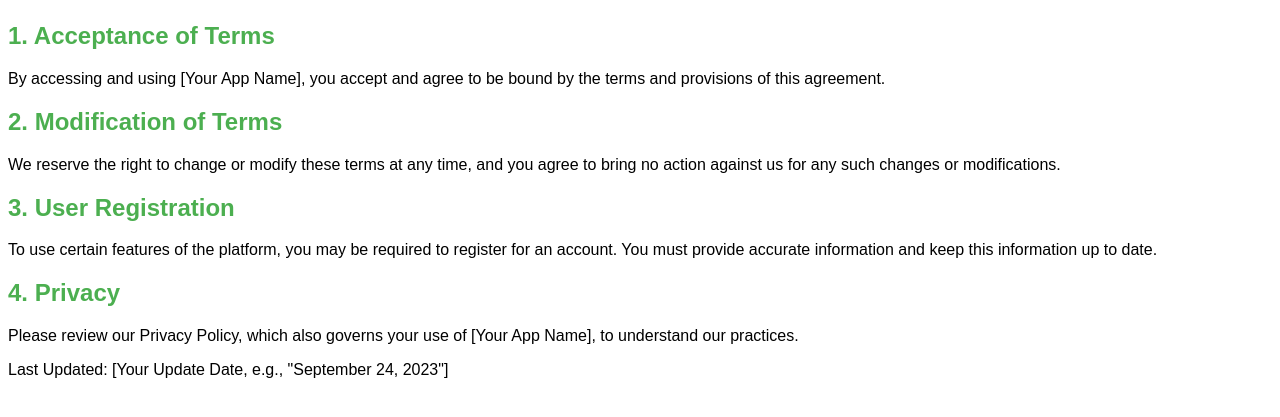
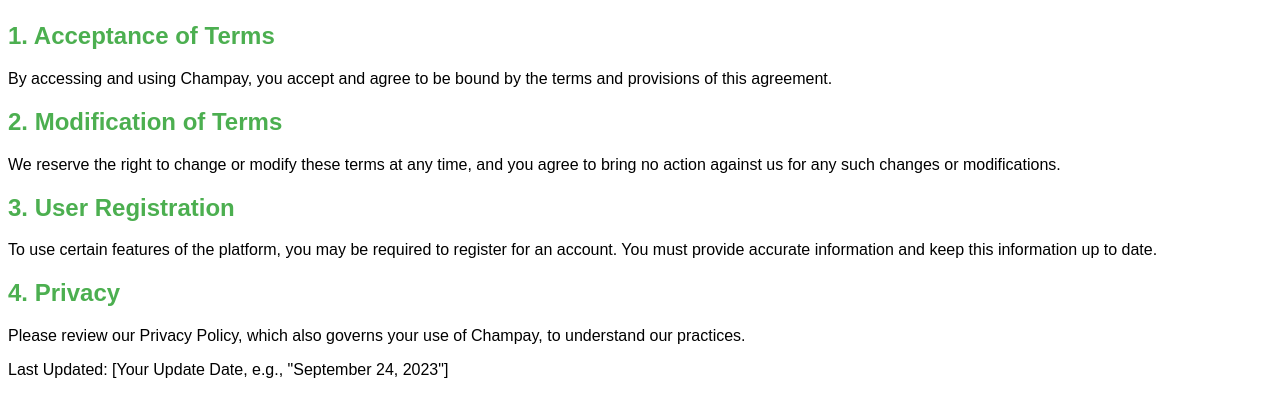
Before and after one commit to ayael01/champay, a Flask app: page /terms_of_service in a window 1280 px wide. Shown: the part 58-475 px from the top of the page. Run offline with Flask 3, Linux system fonts and the light colour scheme.

Commit message:
Terms of service

```diff
--- a/templates/terms_of_service.html
+++ b/templates/terms_of_service.html
@@ -40,7 +40,7 @@
 <section>
     <h2>1. Acceptance of Terms</h2>
     <p>
-        By accessing and using [Your App Name], you accept and agree to be bound by the terms and provisions of this agreement.
+        By accessing and using Champay, you accept and agree to be bound by the terms and provisions of this agreement.
     </p>
 </section>
 
@@ -61,7 +61,7 @@
 <section>
     <h2>4. Privacy</h2>
     <p>
-        Please review our Privacy Policy, which also governs your use of [Your App Name], to understand our practices.
+        Please review our Privacy Policy, which also governs your use of Champay, to understand our practices.
     </p>
 </section>
 
```
